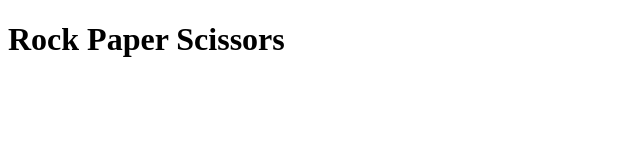
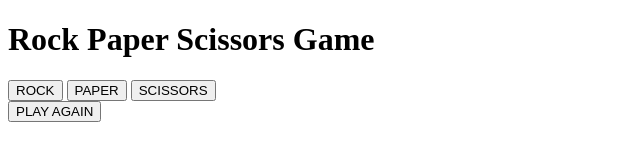
Before and after one commit to scottwright-dev/odin-project-rock-paper-scissors, a plain HTML site: page index.html in a window 1280 px wide. Shown: the whole page, without its empty margins (0-640 px from the left). Drawn offline with Linux system fonts and the light colour scheme.

Commit message:
add: buttons and container

```diff
--- a/index.html
+++ b/index.html
@@ -6,9 +6,16 @@
     <meta name="viewport" content="width=device-width, initial-scale=1.0" />
     <title>Rock Paper Scissors</title>
     <link rel="stylesheet" href="style.css" />
+    <script defer src="script.js"></script>
   </head>
-  <body>
-    <h1>Rock Paper Scissors</h1>
-    <script src="script.js"></script>
+  <div>
+    <h1>Rock Paper Scissors Game</h1>
+    <div id="button-container"></div>
+      <button id="rockButton">ROCK</button>
+      <button id="paperButton">PAPER</button>
+      <button id="scissorsButton">SCISSORS</button>
+    </div>
+      <div id="results"></div>
+      <button id="playAgainButton">PLAY AGAIN</button>
   </body>
 </html>
```
